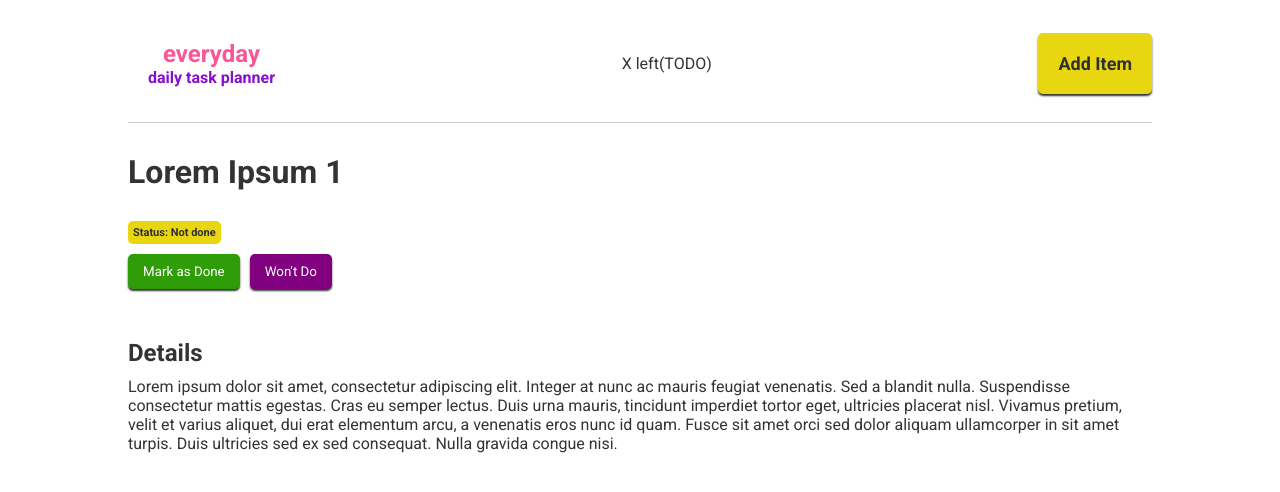
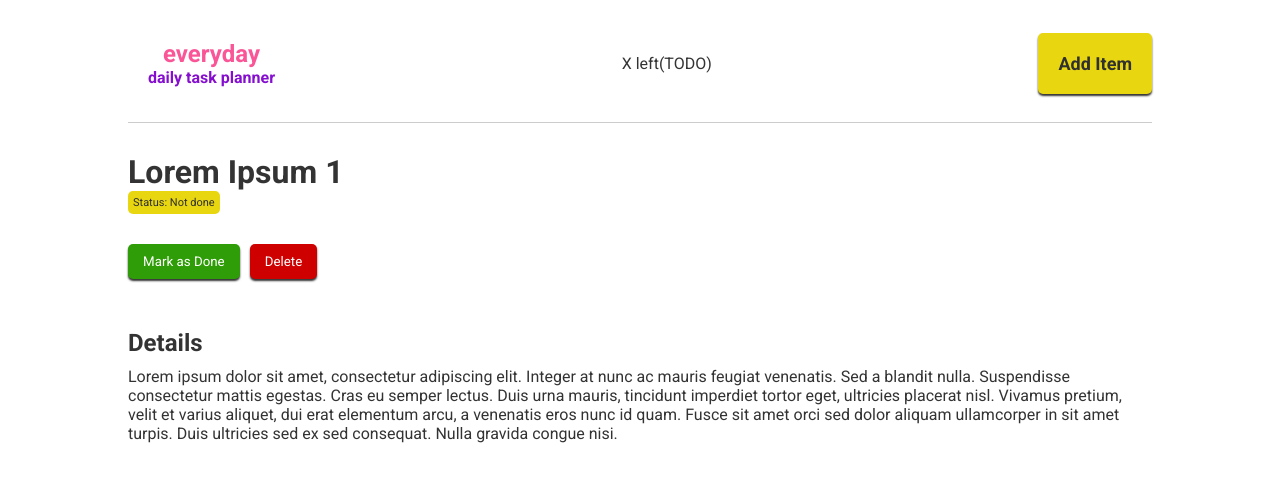
Before and after one commit to adithya-s-sekhar/everyday-todo, a React (Create React App) app: page /tasks/1 in a window 1280 px wide. Shown: the top 492 px of the page. Built offline with nearby package versions, Linux system fonts and the light colour scheme; data requests are answered from the project's data file.

Commit message:
simplify: remove won't do

```diff
--- a/src/App.css
+++ b/src/App.css
@@ -95,7 +95,6 @@ a{
 
 .status-text{
   font-size: 11px;
-  font-weight: bold;
   display: inline-block;
   padding: 5px 5px;
   border-radius: 5px;
@@ -109,11 +108,6 @@ a{
 .st-not-done{
   background-color: #e8d610;
   color: #303030;
-}
-
-.st-wont-do{
-  background-color: purple;
-  color: #fff;
 }
 
 .task-item h3{
@@ -176,15 +170,6 @@ a{
   background-color: #f5e211;
 }
 
-.task-button-wont-do{
-  background-color: purple;
-  color: #fff;
-}
-
-.task-button-wont-do:active{
-  background-color: #b300b3;
-}
-
 .task-button-delete{
   background-color: #CF0000;
   color: #fff;
--- a/src/TaskDetails.jsx
+++ b/src/TaskDetails.jsx
@@ -7,7 +7,7 @@ const TaskDetails = () => {
     const navigate = useNavigate();
 
     const doneTask = () => {
-        const newTask = { ...task, status:1 };
+        const newTask = { ...task, completed: true };
         fetch(process.env.REACT_APP_JSON_URL+'/tasks/'+task.id,{
             method: 'DELETE'
         }).then(() => {
@@ -20,21 +20,7 @@ const TaskDetails = () => {
     }
 
     const notDoneTask = () => {
-        const newTask = { ...task, status:0 };
-        fetch(process.env.REACT_APP_JSON_URL+'/tasks/'+task.id,{
-            method: 'DELETE'
-        }).then(() => {
-            fetch(process.env.REACT_APP_JSON_URL+'/tasks',{
-                method: 'POST',
-                headers: { 'Content-Type':'application/json' },
-                body: JSON.stringify(newTask)
-            })
-        })
-    }
-
-    const wontDoTask = () => {
-        const newTask = { ...task, status:2 };
-        console.log(newTask);
+        const newTask = { ...task, completed: false };
         fetch(process.env.REACT_APP_JSON_URL+'/tasks/'+task.id,{
             method: 'DELETE'
         }).then(() => {
@@ -61,19 +47,19 @@ const TaskDetails = () => {
             { task &&
                 <div className = "task-details">
                     <div className = "task-details-title">
-                    <h1>{ task.title }</h1>
+                        <div className="task-details-title-text">
+                            <h1>{ task.title }</h1>
+                        </div>
+                        <div className="task-details-title-status">
+                            { !task.completed && <p className = "status-text st-not-done">Status: Not done</p> }
+                            { task.completed && <p className = "status-text st-done">Status: Done</p> }
+                        </div>
                     </div>
                     <div className = "task-details-actions">
-                        <div className = "task-details-status">
-                        { (task.status === 0) && <p className = "status-text st-not-done">Status: Not done</p> }
-                        { (task.status === 1) && <p className = "status-text st-done">Status: Done</p> }
-                        { (task.status === 2) && <p className = "status-text st-wont-do">Status: Won't Do</p> }
-                        </div>
                         <div className = "task-buttons">
-                                { (task.status === 0) && <button className = "task-button-done" onClick = { doneTask }>Mark as Done</button> }
-                                { (task.status === 1) && <button className = "task-button-not-done" onClick = { notDoneTask }>Mark as not done</button> }
-                                { (task.status === 0) && <button className = "task-button-wont-do" onClick = { wontDoTask }>Won't Do</button> }
-                                { (task.status === 1 || task.status === 2) && <button className = "task-button-delete" onClick = { deleteTask }>Delete</button> }
+                            { !task.completed && <button className = "task-button-done" onClick = { doneTask }>Mark as Done</button> }
+                            { task.completed && <button className = "task-button-not-done" onClick = { notDoneTask }>Mark as not done</button> }
+                            <button className = "task-button-delete" onClick = { deleteTask }>Delete</button>
                         </div>
                     </div>
                     <div className="task-details-details">
--- a/src/TaskItem.jsx
+++ b/src/TaskItem.jsx
@@ -12,9 +12,8 @@ const TaskItem = (props) => {
                                 <h2>{ task.title }</h2>
                             </div>
                             <div className = "task-item-status">
-                                { (task.status === 0) && <p className = "status-text st-not-done">Status: Not done</p> }
-                                { (task.status === 1) && <p className = "status-text st-done">Status: Done</p> }
-                                { (task.status === 2) && <p className = "status-text st-wont-do">Status: Won't Do</p> }
+                                { !task.completed && <p className = "status-text st-not-done">Status: Not done</p> }
+                                { task.completed && <p className = "status-text st-done">Status: Done</p> }
                             </div>
                             <div className = "task-item-details">
                                 <h3>Details</h3>
```
